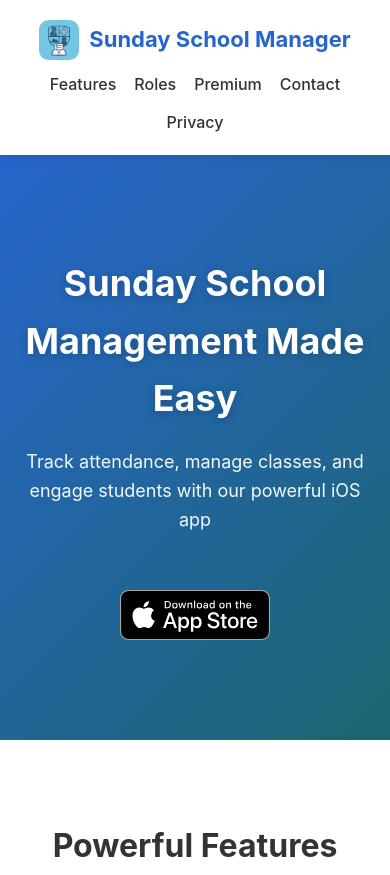
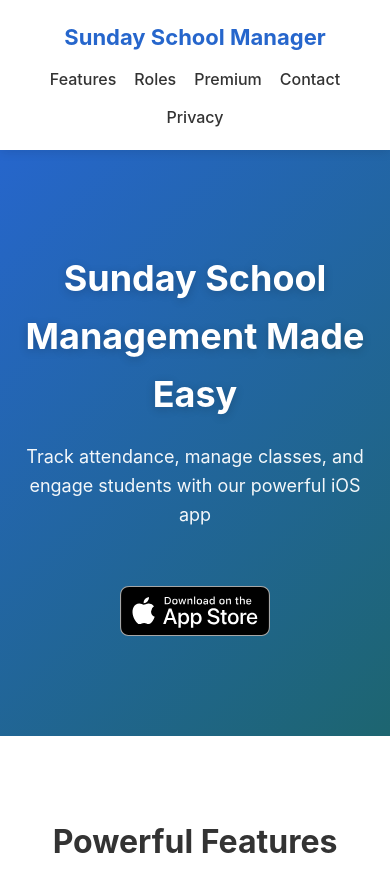
Before and after one commit to phenien/phenien.github.io, a plain HTML site: page ssmanager/index.html in a window 390 px wide. Shown: the top 875 px of the page. Drawn offline with Linux system fonts and the light colour scheme.

Commit message:
Remove app logos from page headings

```diff
--- a/assets/site.css
+++ b/assets/site.css
@@ -90,7 +90,7 @@ body.theme-sunday-school { background: var(--page); }
 .theme-sunday-school .content h2,
 .theme-sunday-school .content h3 { color: var(--link); }
 
-/* App identities in page headers and browser tabs use the same artwork. */
+/* Keep app names and page headings aligned. */
 .app-brand, .app-title {
   display: flex;
   align-items: center;
@@ -98,18 +98,9 @@ body.theme-sunday-school { background: var(--page); }
   gap: 12px;
   text-decoration: none;
 }
-.title-logo {
-  display: block;
-  width: 48px;
-  height: 48px;
-  flex: 0 0 48px;
-  border-radius: 24%;
-  object-fit: cover;
-}
 @media (max-width: 600px) {
   .app-brand, .app-title { gap: 10px; }
   .theme-sunday-school .logo { font-size: 22px; }
-  .title-logo { width: 40px; height: 40px; flex-basis: 40px; }
 }
 
 .store-badge { display: inline-block; vertical-align: middle; line-height: 0; }
--- a/ssmanager/index.html
+++ b/ssmanager/index.html
@@ -317,7 +317,7 @@
     <header>
         <div class="container">
             <div class="header-content">
-                <a href="/ssmanager/" class="logo app-brand"><img class="title-logo" src="../SSManager.png" alt="" width="48" height="48"><span>Sunday School Manager</span></a>
+                <a href="/ssmanager/" class="logo app-brand"><span>Sunday School Manager</span></a>
                 <nav>
                     <a href="#features">Features</a>
                     <a href="#roles">Roles</a>
```
Also changed, not shown: confessionmanager/index.html (+1 -1 lines), confessionmanager/privacy.html (+1 -1 lines), copticlife/index.html (+1 -1 lines), copticlife/privacy.html (+1 -1 lines), ssmanager/privacy.html (+1 -1 lines).
